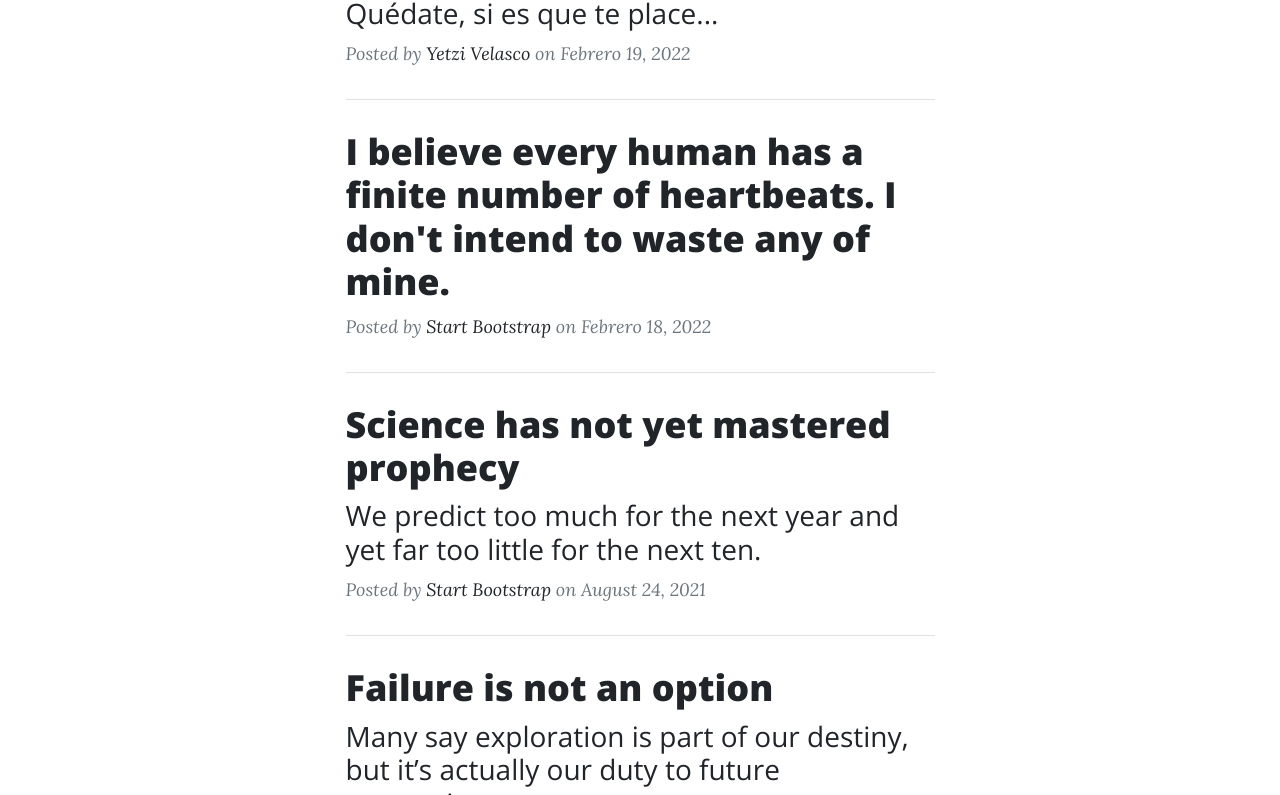
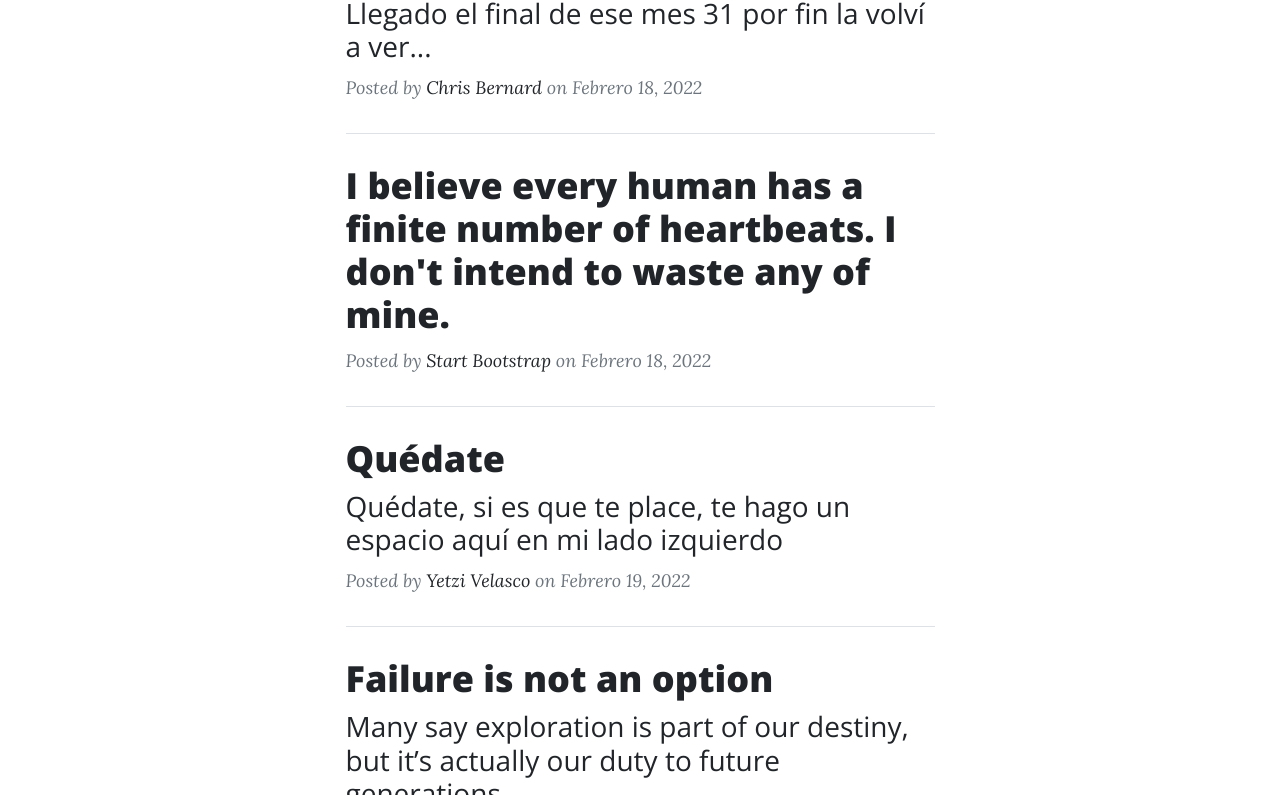
Before and after one commit to AleNC10/Solopoesia, a plain HTML site: page index.html in a window 1280 px wide. Shown: the part 667-1462 px from the top of the page. Drawn offline with nearby package versions, Linux system fonts and the light colour scheme.

Commit message:
Update index.html

```diff
--- a/index.html
+++ b/index.html
@@ -53,14 +53,14 @@
                 <div class="col-md-10 col-lg-8 col-xl-7">
                     <!-- Post preview-->
                     <div class="post-preview">
-                        <a href="posttwo.html">
-                            <h2 class="post-title">Quédate</h2>
-                            <h3 class="post-subtitle">Quédate, si es que te place...</h3>
+                        <a href="post.html">
+                            <h2 class="post-title">31</h2>
+                            <h3 class="post-subtitle">Llegado el final de ese mes 31 por fin la volví a ver...</h3>
                         </a>
                         <p class="post-meta">
                             Posted by
-                            <a href="https://www.poemas-del-alma.com/blog/usuario-210862">Yetzi Velasco</a>
-                            on Febrero 19, 2022
+                            <a href="https://www.instagram.com/christobalbernard4/">Chris Bernard</a>
+                            on Febrero 18, 2022
                         </p>
                     </div>
                     <!-- Divider-->
@@ -78,14 +78,14 @@
                     <hr class="my-4" />
                     <!-- Post preview-->
                     <div class="post-preview">
-                        <a href="post.html">
-                            <h2 class="post-title">Science has not yet mastered prophecy</h2>
-                            <h3 class="post-subtitle">We predict too much for the next year and yet far too little for the next ten.</h3>
+                        <a href="posttwo.html">
+                            <h2 class="post-title">Quédate</h2>
+                            <h3 class="post-subtitle">Quédate, si es que te place, te hago un espacio aquí en mi lado izquierdo</h3>
                         </a>
                         <p class="post-meta">
                             Posted by
-                            <a href="#!">Start Bootstrap</a>
-                            on August 24, 2021
+                            <a href="https://www.poemas-del-alma.com/blog/usuario-210862">Yetzi Velasco</a>
+                            on Febrero 19, 2022
                         </p>
                     </div>
                     <!-- Divider-->
```
